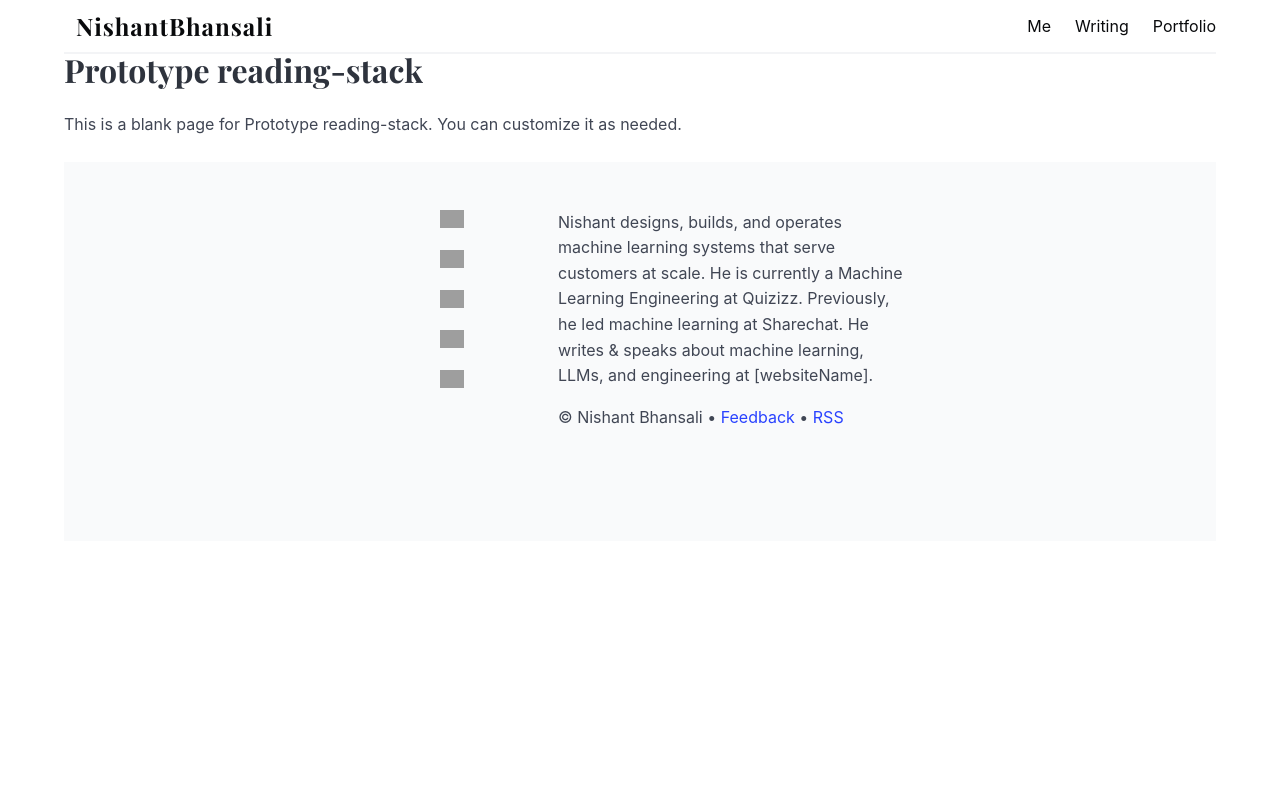
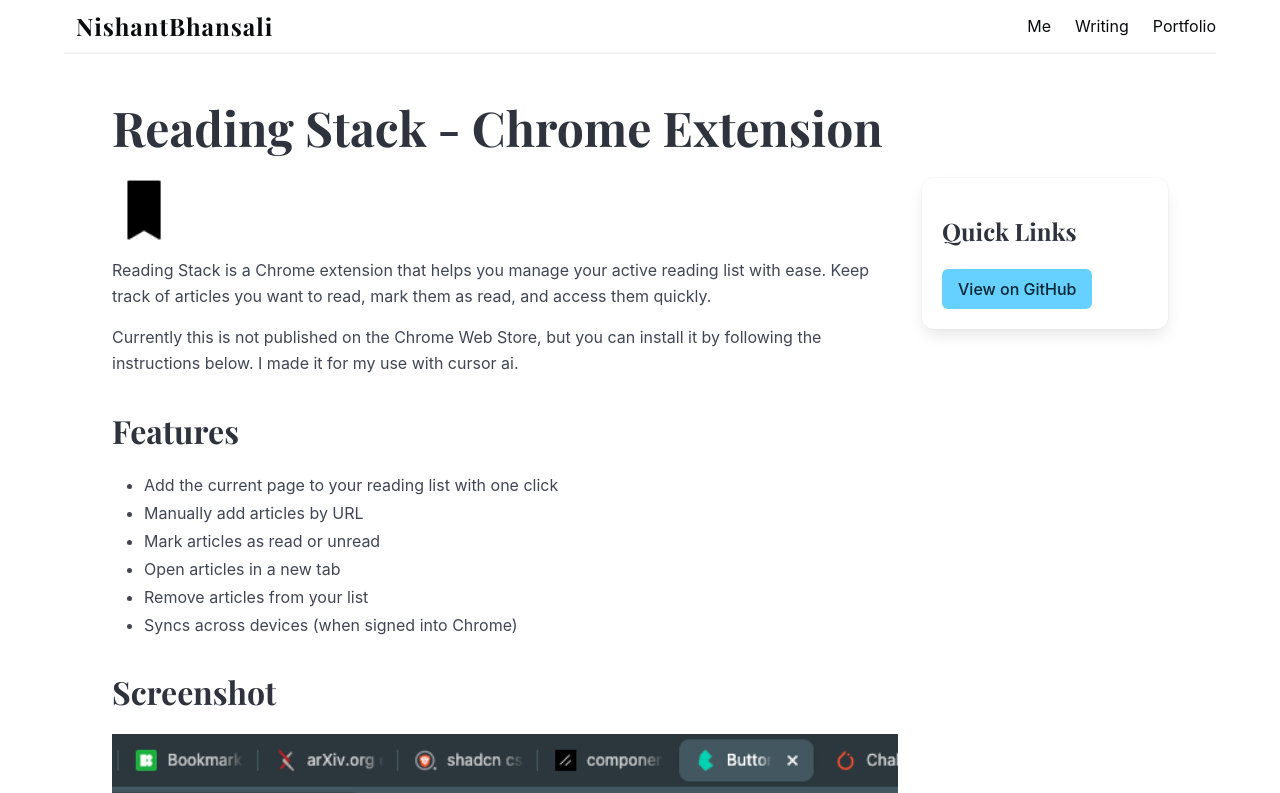
Before and after one commit to nishantb06/nishantb06.github.io, a React (Create React App) app: page /prototypes/reading-stack in a window 1280 px wide. Shown: the top 793 px of the page. Built offline with nearby package versions, Linux system fonts and the light colour scheme; grey boxes are pictures that could not be loaded.

Commit message:
reading stack added as a new prototype

```diff
--- a/src/App.js
+++ b/src/App.js
@@ -12,6 +12,7 @@
 import Newspaper from "./pages/Newspaper";
 import RayTracer from "./pages/RayTracer";
 import LambdaApiTest from "./pages/LambdaApiTest";
+import ReadingStack from "./pages/ReadingStack";
 
 function App() {
   return (
@@ -33,6 +34,7 @@
                 <Route path="/prototypes/newspaper" element={<Newspaper />} />
                 <Route path="/prototypes/ray-tracer" element={<RayTracer />} />
                 <Route path="/prototypes/lambda-api-test" element={<LambdaApiTest />} />
+                <Route path="/prototypes/reading-stack" element={<ReadingStack />} />
               </Routes>
             </div>
             <Footer />
--- a/src/pages/Prototypes.js
+++ b/src/pages/Prototypes.js
@@ -45,10 +45,10 @@
     slug: "lambda-api-test",
   },
   5: {
-    title: "Prototype 5",
-    description: "This is the fifth prototype",
-    image: "https://picsum.photos/seed/5/400/300",
-    slug: "prototype-5",
+    title: "Reading Stack",
+    description: "Chrome Extension to keep track of blogs",
+    image: "/blogs/images/readingstack-preview.png",
+    slug: "reading-stack",
   },
   6: {
     title: "Prototype 6",
--- /dev/null
+++ b/src/pages/ReadingStack.js
@@ -0,0 +1,90 @@
+import React from 'react';
+
+const ReadingStack = () => {
+    return (
+        <div className="container">
+            <section className="section">
+                <h1 className="title is-1">Reading Stack - Chrome Extension</h1>
+                <div className="columns">
+                    <div className="column is-three-quarters">
+                        <div className="content">
+                            <img src="/blogs/images/reading-stack-icon.png" alt="Reading Stack Logo" className="image is-64x64 mb-4" />
+                            <p>
+                                Reading Stack is a Chrome extension that helps you manage your active reading list with ease.
+                                Keep track of articles you want to read, mark them as read, and access them quickly.
+                            </p>
+                            <p>
+                                Currently this is not published on the Chrome Web Store, but you can install it by following the instructions below.
+                                I made it for my use with cursor ai.
+                            </p>
+
+                            <h2 className="title is-3">Features</h2>
+                            <ul>
+                                <li>Add the current page to your reading list with one click</li>
+                                <li>Manually add articles by URL</li>
+                                <li>Mark articles as read or unread</li>
+                                <li>Open articles in a new tab</li>
+                                <li>Remove articles from your list</li>
+                                <li>Syncs across devices (when signed into Chrome)</li>
+                            </ul>
+
+                            <h2 className="title is-3">Screenshot</h2>
+                            <figure className="image">
+                                <img src="/blogs/images/readingstack-preview.png" alt="Reading Stack Demo" />
+                            </figure>
+
+                            <h2 className="title is-3">Installation</h2>
+                            <ol>
+                                <li>Clone this repository or download the ZIP file.</li>
+                                <li>Open Chrome and navigate to <code>chrome://extensions</code>.</li>
+                                <li>Enable "Developer mode" in the top right corner.</li>
+                                <li>Click "Load unpacked" and select the directory containing the extension files.</li>
+                            </ol>
+
+                            <h2 className="title is-3">Usage</h2>
+                            <ol>
+                                <li>Click the Reading Stack icon in your Chrome toolbar to open the popup.</li>
+                                <li>Use the "Add Current Site" button to quickly add the current page to your list.</li>
+                                <li>Alternatively, enter a URL manually and click "Add" to add it to your list.</li>
+                                <li>Manage your reading list using the "Read", "Open", and "Remove" buttons for each article.</li>
+                            </ol>
+
+                            <h2 className="title is-3">Development</h2>
+                            <p>To modify or enhance the extension:</p>
+                            <ol>
+                                <li>Edit the HTML in <code>popup.html</code> to change the structure.</li>
+                                <li>Modify the styles in <code>custom.css</code> to adjust the appearance.</li>
+                                <li>Update the functionality in <code>popup.js</code> to add or change features.</li>
+                                <li>If necessary, update the <code>manifest.json</code> file to reflect any changes in permissions or metadata.</li>
+                            </ol>
+
+                            <h2 className="title is-3">Contributing</h2>
+                            <p>Contributions are welcome! Please feel free to submit a Pull Request.</p>
+
+                            <h2 className="title is-3">License</h2>
+                            <p>This project is open source and available under the <a href="#">MIT License</a>.</p>
+
+                            <h2 className="title is-3">Credits</h2>
+                            <p>Bookmark icon by <a href="https://icons8.com" target="_blank" rel="noopener noreferrer">Icons8</a></p>
+
+                            <h2 className="title is-3">Contact</h2>
+                            <p>If you have any questions, feel free to reach out or open an issue.</p>
+
+                            <p className="has-text-weight-bold">Happy reading!</p>
+                        </div>
+                    </div>
+                    <div className="column">
+                        <div className="box">
+                            <h3 className="title is-4">Quick Links</h3>
+                            <div className="buttons">
+                                <a href="https://github.com/nishantb06/readinglist" className="button is-info">View on GitHub</a>
+                            </div>
+                        </div>
+                    </div>
+                </div>
+            </section>
+        </div>
+    );
+}
+
+export default ReadingStack;
```
Also changed, not shown: public/blogs/images/reading-stack-icon.png (added), public/blogs/images/readingstack-preview.png (added).
